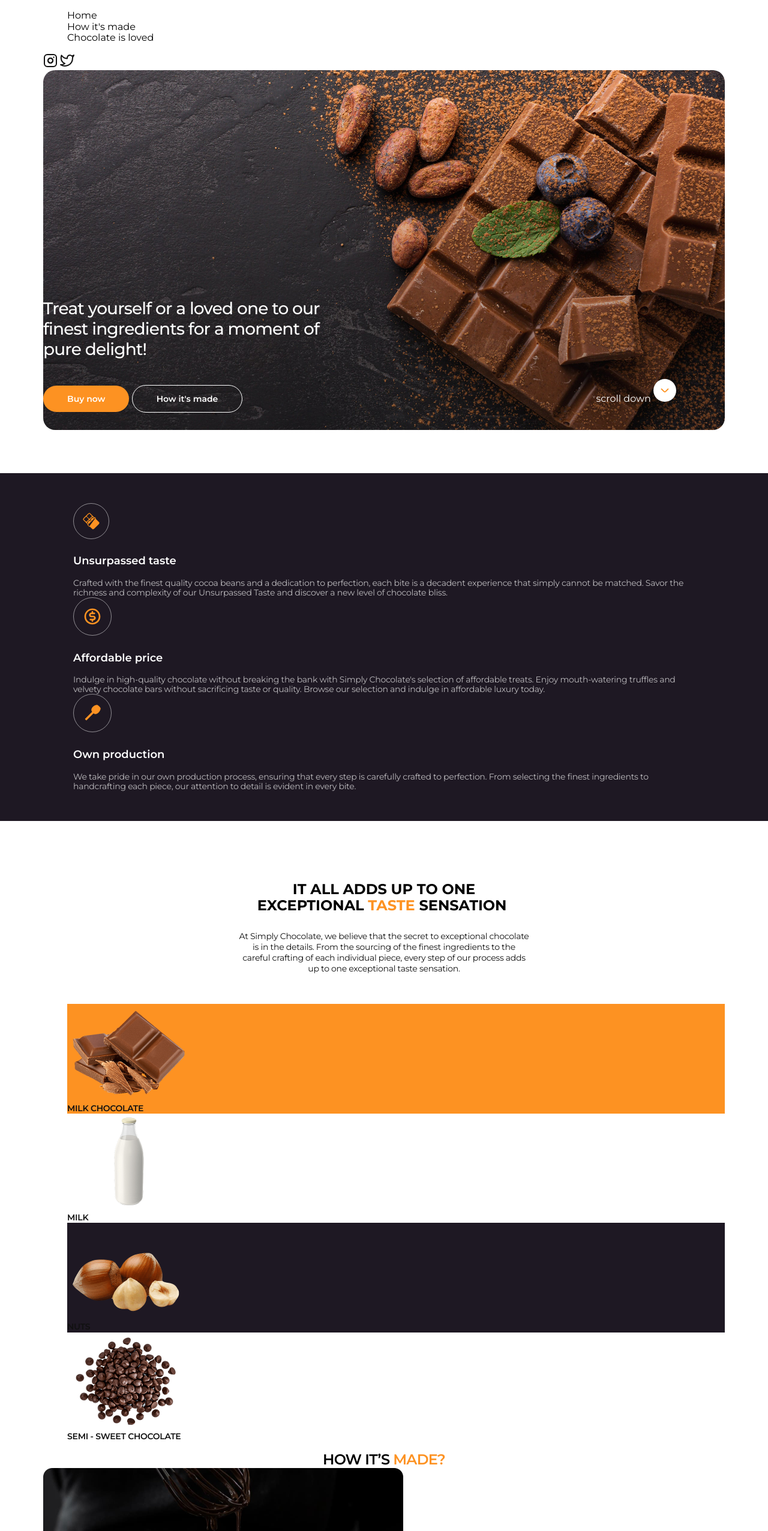
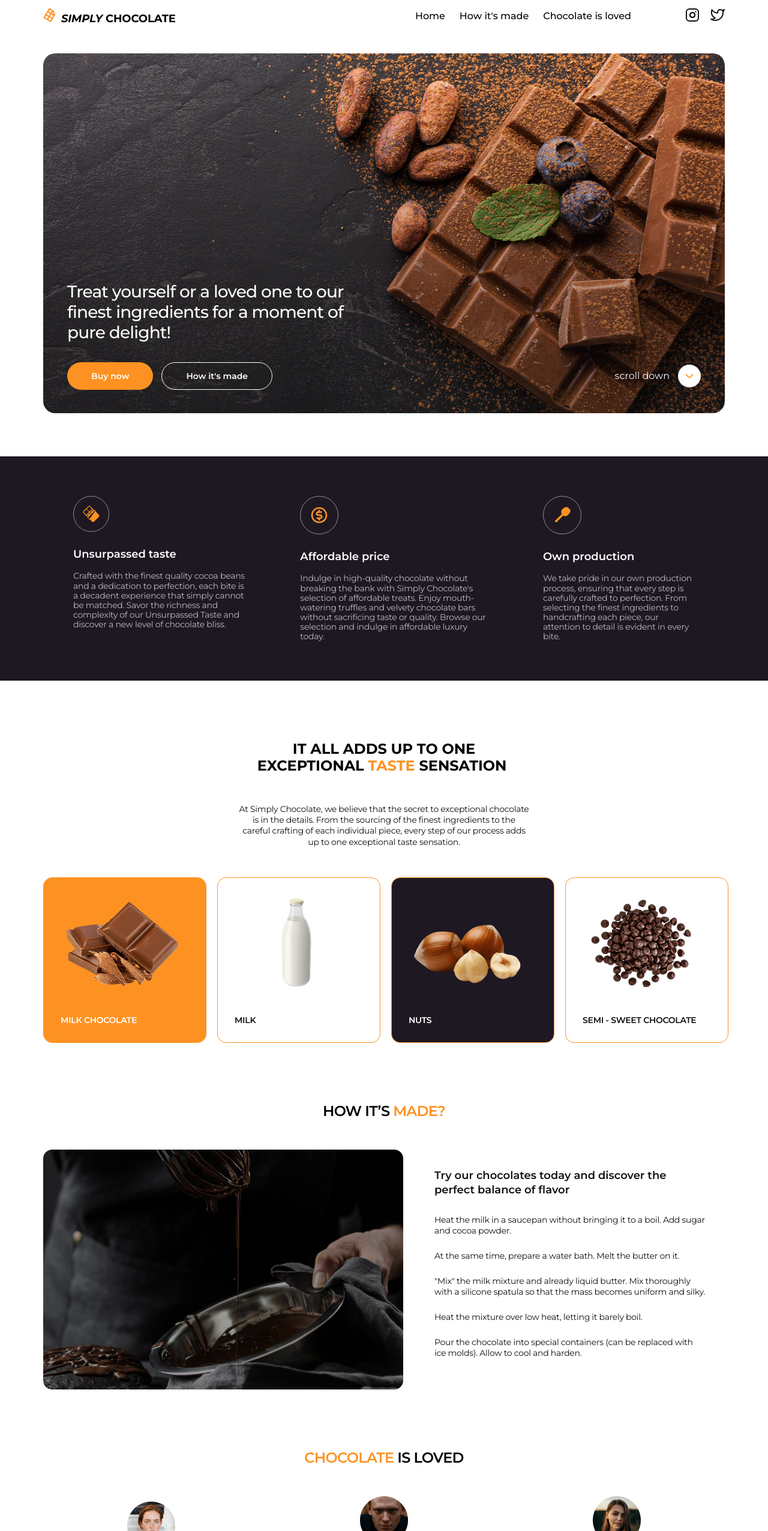
Before and after one commit to NataliiaMolodchenko/FSON_Landing, a plain HTML site: page index.html in a window 1280 px wide. Shown: the part 27-2580 px from the top of the page at 60% size. Drawn offline with nearby package versions, Linux system fonts and the light colour scheme; a web font is replaced by a local one.

Commit message:
add flexbox

```diff
--- a/css/styles.css
+++ b/css/styles.css
@@ -18,6 +18,7 @@ a {
 ul,
 li {
     list-style-type: none;
+    padding: 0;
 }
 
 a {
@@ -39,20 +40,7 @@ a {
     line-height: 121%;
 }
 
-.bottom-contacts-adress-list-item-number,
-.bottom-contacts-adress-list-item-mail,
-.bottom-contacts-title,
-.bottom-title,
-.bottom-navigation-list-item-anchor,
-.bottom-contacts-adress-list-item,
-.white-text,
-.benefits-title,
-.hero-banner-title,
-.hero-banner-button-scroll,
-.button-secondary,
-.button-primary {
-    color: #fff;
-}
+
 
 .review-button,
 .review-list-item-title,
@@ -101,6 +89,25 @@ button {
     border: #fff solid 1px;
 }
 
+.bottom-contacts-adress-list-item-number,
+.bottom-contacts-adress-list-item-mail,
+.bottom-contacts-title,
+.bottom-title,
+.bottom-navigation-list-item-anchor,
+.bottom-contacts-adress-list-item,
+.white-text,
+.benefits-title,
+.hero-banner-title,
+.hero-banner-button-scroll,
+.button-secondary,
+.button-primary {
+    color: #fff;
+}
+
+.text-highlight{
+    color: #FD9222;
+}
+
 /* Navigation section start */
 
 .header-navigation-logo {
@@ -109,14 +116,43 @@ button {
     letter-spacing: -0.10px;
     line-height: 20px;
     font-size: 18px;
+    flex-grow: 1;
     font-family: 'Montserrat-Bold', Helvetica;
+}
+
+.choco-logo {
+    margin-right: 4px;
 }
 
 .header-navigation-logo-italic {
     font-style: italic;
 }
 
-.header {}
+.header {
+    margin: 24px 0 32px 0;
+}
+
+.header-navigation-direction {
+    display: flex;
+    align-items: center;
+}
+
+.header-navigation-direction ul {
+    display: flex;
+}
+
+.header-navigation-menu {
+    gap: 24px;
+    margin-right: 90px;
+}
+
+.header-navigation-menu li {
+    font-weight: 500;
+}
+
+.header-navigation-social {
+    gap: 18px;
+}
 
 .header-navigation {}
 
@@ -134,20 +170,38 @@ button {
     border-radius: 20px;
     margin-bottom: 72px;
 }
+
+.hero-banner-content {
+    padding: 381px 40px 40px 40px;
+}
+
+.hero-banner-content-buttons {
+    display: flex;
+    align-content: center;
+}
+
+.hero-banner-content-buttons div:first-child {
+    flex-grow: 1;
+    display: flex;
+    gap: 14px;
+}
+
 .hero-banner-title {
     letter-spacing: -0.03em;
     max-width: 484px;
-    padding-top: 381px;
     margin-bottom: 32px;
 }
 
 .hero-banner-button-scroll {
-    padding-left: 585px;
+    display: flex;
+    align-items: center;
+    gap: 14px;
 }
 
 .hero-banner-button-scroll span {
     padding-top: 10px;
     padding-bottom: 10px;
+    flex-basis: content;
 }
 
 /* Hero section end */
@@ -158,8 +212,15 @@ button {
     background-color: #1e1823;
 }
 
+.benefits .container {
+    flex-basis: calc((100% - 2 * 88px) / 3);
+    display: flex;
+}
+
 .benefits-list {
     padding: 50px;
+    display: flex;
+    gap: 88px;
 }
 
 .benefits-list-item-image {
@@ -193,6 +254,7 @@ button {
 
 .taste {
     margin-top: 100px;
+    margin-bottom: 100px;
 }
 
 .taste-subtitle,
@@ -204,7 +266,7 @@ button {
 .taste-title {
     text-transform: uppercase;
     max-width: 425px;
-    margin-bottom: 28px;
+    margin-bottom: 50px;
 }
 
 .taste-subtitle {
@@ -214,18 +276,24 @@ button {
     max-width: 486px;
     margin-bottom: 50px;
 }
-.text-highlight{
-    color: #fd9222;
+
+.taste-list {
+    display: flex;
+    gap: 18px;
 }
-.taste-list {}
 
-.taste-list-item {}
+.taste-list-item {
+    border: 1px solid #FD9222;
+    padding: 28px 36px 28px 28px;
+    border-radius: 15px;
+}
 
 .taste-list-item-text {
     font-weight: 600;
     font-size: 14px;
     line-height: 129%;
     text-transform: uppercase;
+    margin-top: 36px;
 }
 
 .list-item-milk,
@@ -241,7 +309,9 @@ button {
 
 /* Recipe section start */
 
-.recipe {}
+.recipe {
+    margin-bottom: 100px;
+}
 
 .recipe-title,
 .review-title {
@@ -251,18 +321,37 @@ button {
     letter-spacing: -0.03em;
     text-transform: uppercase;
     text-align: center;
+    margin-bottom: 50px;
+}
 
+.recipe-content {
+    display: flex;
+}
+
+.recipe-content section {
+    padding: 32px;
+}
+
+.recipe-content img {
+    margin-right: 20px;
 }
 
 .recipe-image {}
 
 .recipe-subtitle {
     line-height: 133%;
+    margin-bottom: 28px;
 }
 
 .recipe-subtitle-list {}
 
-.recipe-subtitle-list-item {}
+.recipe-subtitle-list-item {
+    padding-bottom: 24px;
+}
+
+.recipe-subtitle-list-item:last-child {
+    padding-bottom: 0;
+}
 
 .recipe-subtitle-list-item-text {
     font-size: 14px;
@@ -275,11 +364,29 @@ button {
 
 .review {}
 
-.review-list {}
+.review .title {
+    text-transform: uppercase;
+    text-align: center;
+    margin-bottom: 50px;
+    font-weight: 600;
+}
 
-.review-list-item {}
+.review-list {
+    display: flex;
+    gap: 28px;
+    align-items: center;
+}
 
-.review-list-item-image {}
+.review-list-item {
+    text-align: center;
+    width: 360px;
+}
+
+.review-list-item-image {
+    width: 80px;
+    height: 80px;
+    margin-bottom: 18px;
+}
 
 .review-list-item-title {
     line-height: 133%;
@@ -289,13 +396,22 @@ button {
 .review-list-item-subtitle {
     font-size: 14px;
     line-height: 129%;
+    padding: 24px;
     text-align: center;
     color: rgba(17, 17, 17, 0.7);
 }
 
-.review-button-secondary {}
+.review-button-secondary {
+    display: flex;
+    justify-content: center;
+    margin-bottom: 100px;
+}
 
-.review-button {}
+.review-button {
+    color: #111111;
+    border: #FD9222 solid 1px;
+    text-align: center;
+}
 
 /* Review section end */
 
@@ -304,6 +420,16 @@ button {
 .bottom {
     background-color: #1E1823;
 }
+
+.bottom-upper-content {
+    display: flex;
+    justify-content: space-between;
+    padding-top: 50px;
+    padding-right: 32px;
+}
+
+.bottom-title {}
+
 
 .bottom-contacts {}
 
@@ -327,13 +453,24 @@ button {
 
 .bottom-navigation {}
 
-.bottom-navigation-list {}
+.bottom-navigation-list {
+    display: flex;
+    gap: 24px;
+
+}
 
 .bottom-navigation-list-item {}
 
 .bottom-navigation-list-item-anchor {
     font-weight: 500;
     line-height: 114%;
+}
+
+.bottom-menu-below {
+    display: flex;
+    justify-content: space-between;
+    margin-top: 24px;
+    padding-bottom: 50px;
 }
 
 .bottom-subcribe {}
@@ -343,3 +480,17 @@ button {
 .bottom-subcribe-sumbit {}
 
 /* Footer section end */
+
+.visually-hidden {
+    position: absolute;
+    width: 1px;
+    height: 1px;
+    margin: -1px;
+    border: 0;
+    padding: 0;
+
+    white-space: nowrap;
+    clip-path: inset(100%);
+    clip: rect(0 0 0 0);
+    overflow: hidden;
+}
--- a/index.html
+++ b/index.html
@@ -23,36 +23,60 @@
     <header class="header" id="top">
       <div class="container">
         <nav class="header-navigation">
-          <a class="header-navigation-logo" href="#">
-            <span class="header-navigation-logo-italic">Simply</span> Chocolate
-            <img src="./images/Vector.svg" alt="Chocolate" />
+          <div class="header-navigation-direction">
+            <div class="header-navigation-logo" href="#">
+              <img
+                class="choco-logo"
+                src="./images/Vector.svg"
+                alt="Chocolate"
+              />
+              <a class="first-logo" href="#">
+                <span class="header-navigation-logo-italic">Simply</span>
+                Chocolate
               </a>
-          <ul>
+            </div>
+            <ul class="header-navigation-menu">
               <li><a href="#top">Home</a></li>
               <li><a href="#recipe">How it's made</a></li>
               <li><a href="#review">Chocolate is loved</a></li>
             </ul>
+            <ul class="header-navigation-social">
+              <li>
                 <a
                   href="https://www.instagram.com"
                   rel="noopener noreferrer"
                   target="_blank"
                   ><img src="./images/instagram.svg" alt="Instagram"
                 /></a>
-          <a href="https://x.com" rel="noopener noreferrer" target="_blank"
+              </li>
+              <li>
+                <a
+                  href="https://x.com"
+                  rel="noopener noreferrer"
+                  target="_blank"
                   ><img src="./images/twitter.svg" alt="Twitter"
                 /></a>
+              </li>
+            </ul>
+          </div>
         </nav>
       </div>
     </header>
     <main>
       <div class="container">
         <section class="hero-banner" id="hero-banner">
+          <div class="hero-banner-content">
             <h1 class="hero-banner-title">
-            Treat yourself or a loved one to our finest ingredients for a moment
-            of pure delight!
+              Treat yourself or a loved one to our finest ingredients for a
+              moment of pure delight!
             </h1>
+            <div class="hero-banner-content-buttons">
+              <div>
                 <button type="button" class="button-primary">Buy now</button>
-          <button type="button" class="button-secondary">How it's made</button>
+                <button type="button" class="button-secondary">
+                  How it's made
+                </button>
+              </div>
               <a href="#bottom" class="hero-banner-button-scroll"
                 >scroll down
                 <img
@@ -61,6 +85,8 @@
                   class="hero-banner-button-scroll-image"
                 />
               </a>
+            </div>
+          </div>
         </section>
       </div>
 
@@ -132,7 +158,6 @@
                 alt="chocolate-bar"
                 width="206"
                 height="160"
-                class="taste-list-item-image"
               />
               <p class="taste-list-item-text white-text">Milk chocolate </p>
             </li>
@@ -142,7 +167,6 @@
                 alt="milk"
                 width="206"
                 height="160"
-                class="taste-list-item-image"
               />
               <p class="taste-list-item-text">Milk</p>
             </li>
@@ -152,7 +176,6 @@
                 alt="nuts"
                 width="206"
                 height="160"
-                class="taste-list-item-image"
               />
               <p class="taste-list-item-text white-text">Nuts</p>
             </li>
@@ -162,7 +185,6 @@
                 alt="beans"
                 width="206"
                 height="160"
-                class="taste-list-item-image"
               />
               <p class="taste-list-item-text">Semi - sweet chocolate</p>
             </li>
@@ -174,6 +196,7 @@
           <h2 class="recipe-title">
             How it’s <span class="text-highlight">made?</span>
           </h2>
+          <div class="recipe-content">
             <img
               src="./images/how-its-made.jpg"
               alt="How it's made"
@@ -189,13 +212,14 @@
               <ul class="recipe-subtitle-list">
                 <li class="recipe-subtitle-list-item">
                   <p class="recipe-subtitle-list-item-text">
-                  Heat the milk in a saucepan without bringing it to a boil. Add
-                  sugar and cocoa powder.
+                    Heat the milk in a saucepan without bringing it to a boil.
+                    Add sugar and cocoa powder.
                   </p>
                 </li>
                 <li class="recipe-subtitle-list-item">
                   <p class="recipe-subtitle-list-item-text">
-                  At the same time, prepare a water bath. Melt the butter on it.
+                    At the same time, prepare a water bath. Melt the butter on
+                    it.
                   </p>
                 </li>
                 <li class="recipe-subtitle-list-item">
@@ -218,6 +242,7 @@
                 </li>
               </ul>
             </section>
+          </div>
         </div>
       </section>
       <div class="container">
```
Lines whose indentation alone changed are shown as unchanged.
